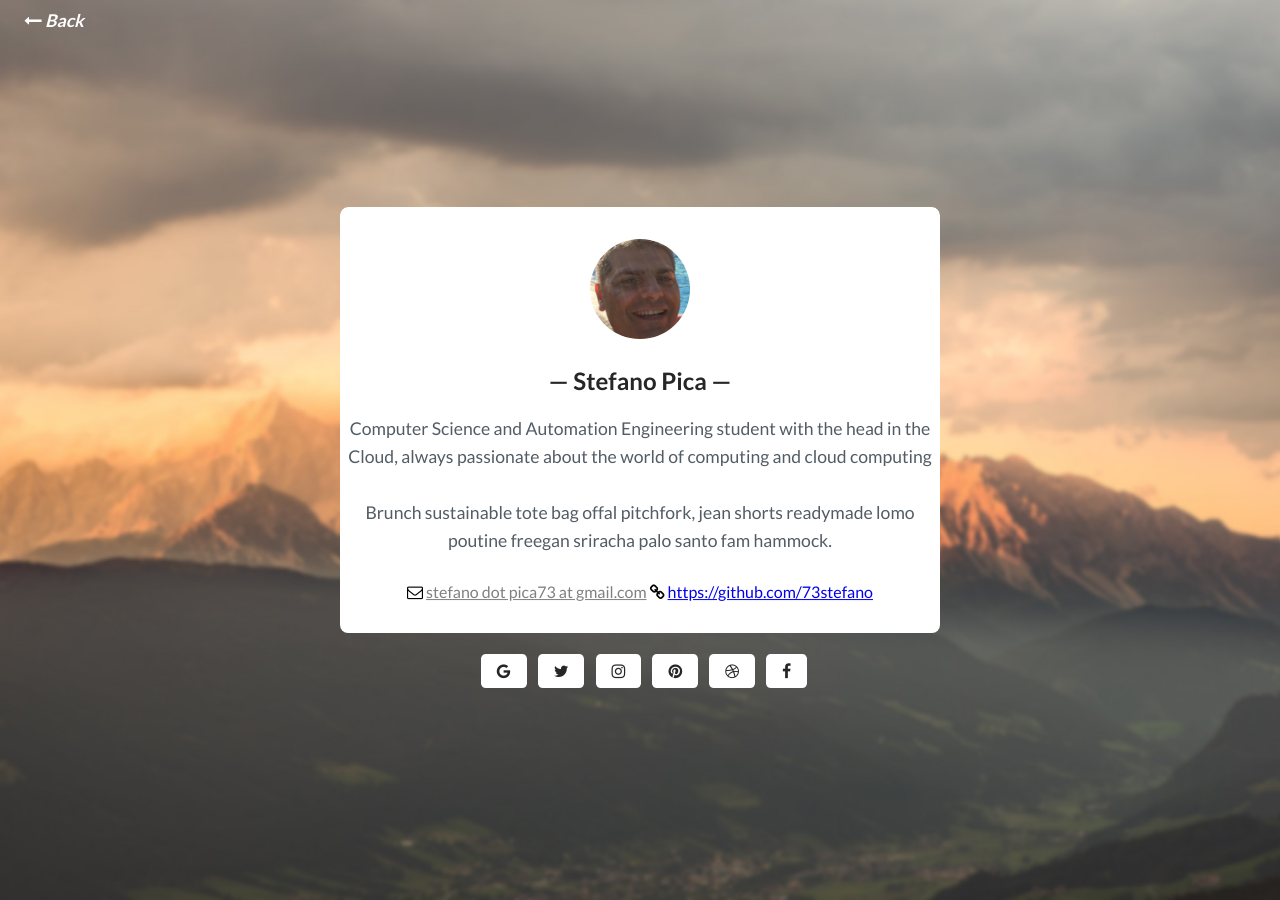
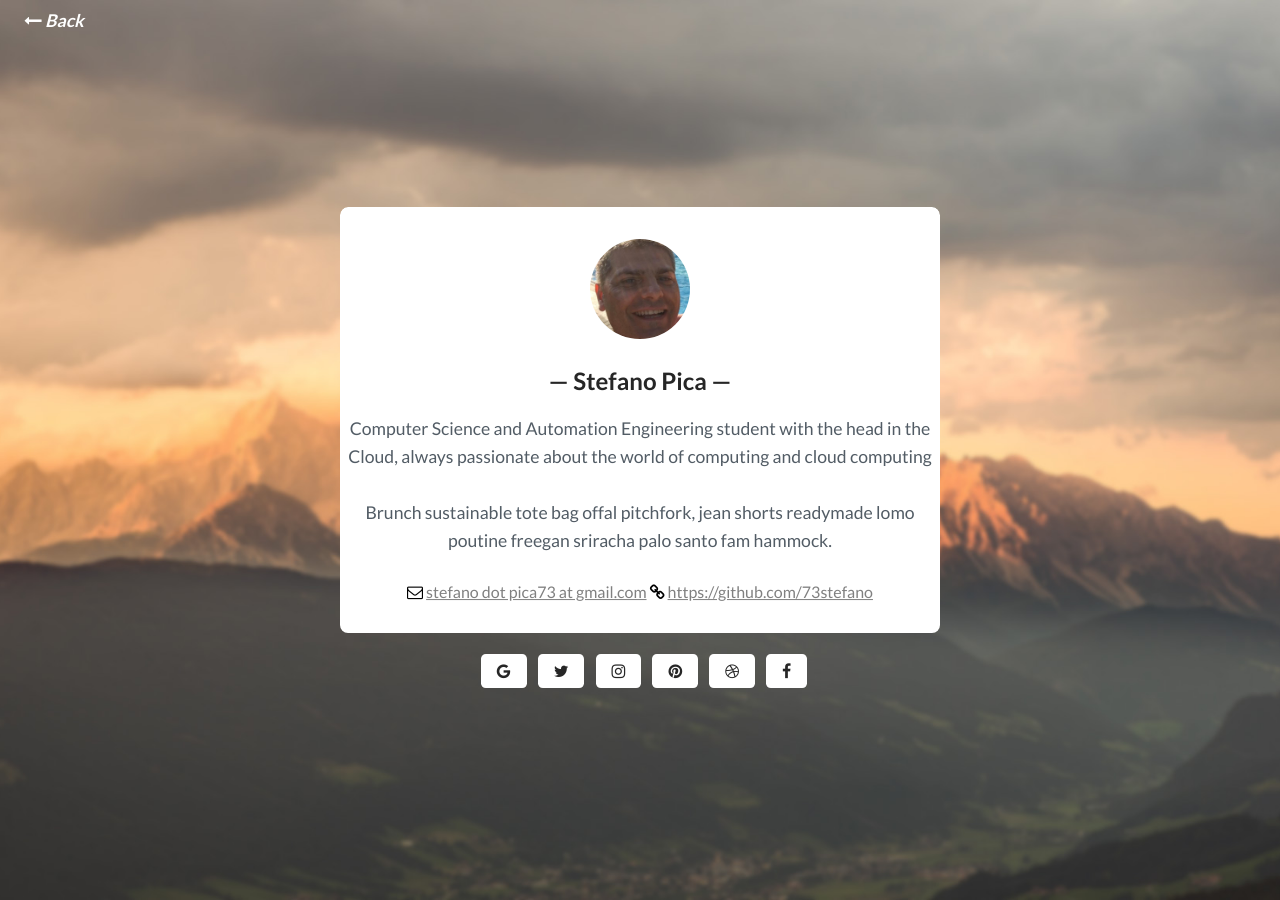
Before and after one commit to 73stefano/73stefano.github.io, a Jekyll site: the page built from _pages/about.html, in a window 1280 px wide. Built offline with Jekyll 4.4.1, drawn with Linux system fonts in a browser that asks for light colours.

Commit message:
Update about.html

```diff
--- a/_pages/about.html
+++ b/_pages/about.html
@@ -16,7 +16,7 @@ permalink: /about/
           <p class="author_subtitle">Brunch sustainable tote bag offal pitchfork, jean shorts readymade lomo poutine freegan sriracha palo santo fam hammock.</p>
           <!--add mail and site-->
           <span class="author_email"><i class="fa fa-envelope-o" aria-hidden="true"></i> <a style="color:gray" href="mailto:{{site.email}}">{{site.email}}</a></span>
-          <span class="author_website"><i class="fa fa-link" aria-hidden="true"></i> <a href="{{site.website}}" target="_blank">{{site.website}}</a></span>
+          <span class="author_website"><i class="fa fa-link" aria-hidden="true"></i> <a style="color:gray" href="{{site.website}}" target="_blank">{{site.website}}</a></span>
           <!--end add-->
         </div>
       </div>
```
